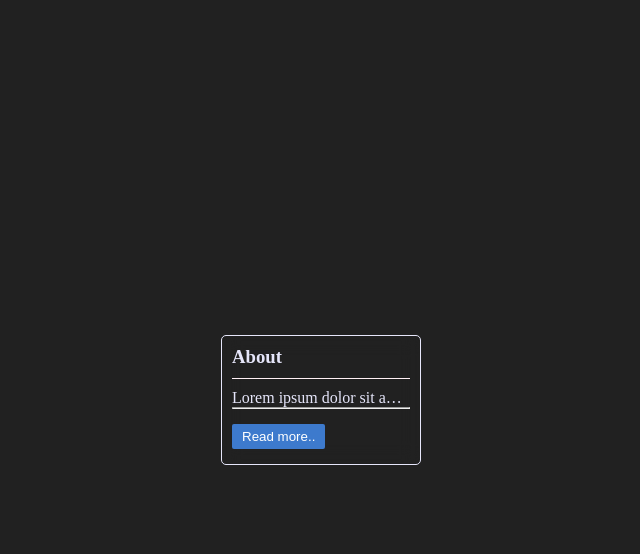
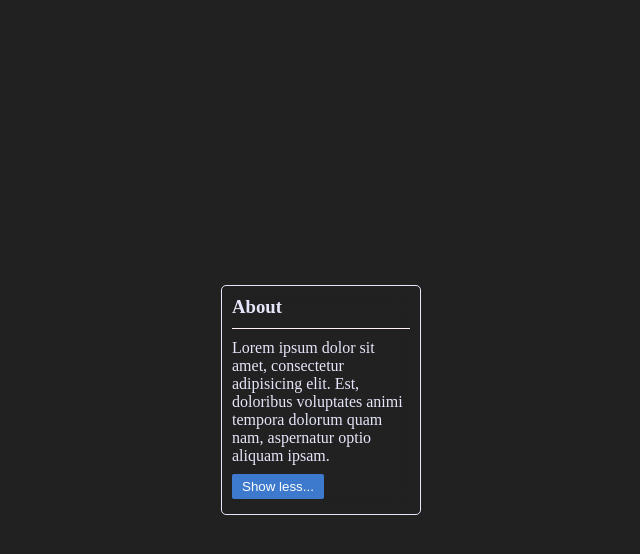
Before and after one commit to HeyCham/Text-wave-animation-, a plain HTML site: page index.html in a window 1280 px wide. Both pictures are taken after a click on the button "Read more..". Shown: the whole page, without its empty margins (319-959 px from the left). Drawn offline with Linux system fonts and the light colour scheme.

Commit message:
Fix show more btn with onclick

```diff
--- a/index.html
+++ b/index.html
@@ -1,21 +1,22 @@
 <!DOCTYPE html>
 <html lang="en">
   <head>
-  <meta charset="UTF-8">
-  <meta http-equiv="X-UA-Compatible" content="IE=Edge">
-  <meta name="viewport" content="width=device-width, initial-scale=1">
-  <link rel="stylesheet" href="style.css">
+    <meta charset="UTF-8" />
+    <meta http-equiv="X-UA-Compatible" content="IE=Edge" />
+    <meta name="viewport" content="width=device-width, initial-scale=1" />
+    <link rel="stylesheet" href="style.css" />
     <title>Reab more button layout</title>
-
   </head>
 
   <body>
     <div class="box">
-    <h3>About</h1>
-    <p>Lorem ipsum dolor sit amet, consectetur adipisicing elit. Est, doloribus voluptates animi tempora dolorum quam nam, aspernatur optio aliquam ipsam.</p>
-    <button >Read more..</button>
-    <hr>
-
+      <h3>About</h3>
+      <p>
+        Lorem ipsum dolor sit amet, consectetur adipisicing elit. Est, doloribus
+        voluptates animi tempora dolorum quam nam, aspernatur optio aliquam
+        ipsam.
+      </p>
+      <button id="btn">Read more..</button>
     </div>
     <script src="main.js"></script>
   </body>
--- a/main.js
+++ b/main.js
@@ -1 +1,9 @@
-console.log('Hello World!');
+console.log("Hello World!");
+
+const btn = document.getElementById("btn");
+let box = document.querySelector(".box");
+
+btn.addEventListener("click", () => {
+  box.classList.toggle("active");
+  btn.textContent = "Show less...";
+});
--- a/style.css
+++ b/style.css
@@ -1,9 +1,9 @@
-*{
+* {
   margin: 0;
   padding: 0;
   box-sizing: border-box;
 }
-body{
+body {
   background: #212121;
   height: 100vh;
   width: 100%;
@@ -12,10 +12,10 @@ body{
   align-items: center;
   justify-content: center;
 }
-button{
+button {
   padding: 5px 10px;
   border: 0;
-  background: #3D7ACD;
+  background: #3d7acd;
   color: #fff;
   border-radius: 2px;
   position: absolute;
@@ -32,34 +32,40 @@ button{
   border: 1px solid lavender;
   border-radius: 5px;
   backdrop-filter: blur(10px);
-  transition: .6s ease-in-out;
+  transition: 0.6s ease-in-out;
 }
-p{
+p {
   padding-top: 10px;
   color: lavender;
   text-align: left;
   white-space: nowrap;
   overflow: hidden;
   text-overflow: ellipsis;
-  transition: .6s ease-in-out;
 }
 h3 {
   color: lavender;
-  border-bottom: .5px solid lavenderblush;
+  border-bottom: 0.5px solid lavenderblush;
   padding-bottom: 10px;
 }
 
-.box:hover {
-  height: 210px;
+.box.active {
+  height: 280px;
 }
 
-.box:hover p {
+.box.active p {
   white-space: normal;
+  animation: fadeIn 1s linear;
 }
 
-button:hover p {
-  white-space: normal;
+@keyframes fadeIn {
+  0% {
+    opacity: 0;
+  }
+  100% {
+    opacity: 1;
+  }
 }
-.box:hover button{
-  display: none;
+
+.box.active button {
+  animation: fadeIn 1.5s linear;
 }
```
Lines whose indentation alone changed are shown as unchanged.
